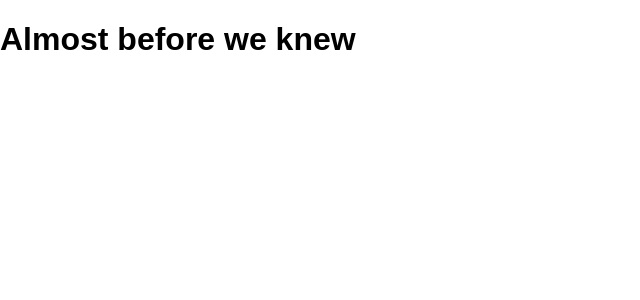
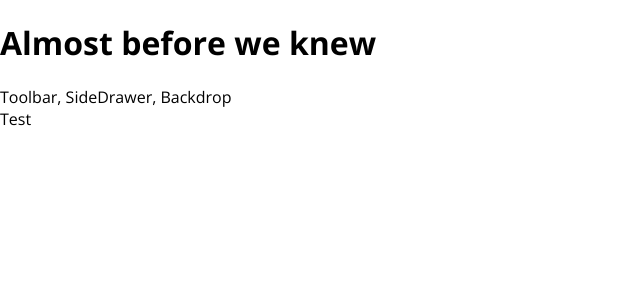
Before and after one commit to MichalJalowik/ReactBurgerApp, a React app: page / in a window 1280 px wide. Shown: the top 300 px of the page, without its empty margins (0-640 px from the left). Built offline with nearby package versions, Linux system fonts and the light colour scheme.

Commit message:
fiest component layout created

```diff
--- a/src/App.js
+++ b/src/App.js
@@ -1,11 +1,12 @@
 import React, { Component } from 'react';
-
+import Layout from '../src/components/Layout/Layout'
 
 class App extends Component {
   render() {
     return (
       <div>
-       <h1>Almost before we knew</h1>
+        <h1>Almost before we knew</h1>
+        <Layout>Test</Layout>
       </div>
     );
   }
--- /dev/null
+++ b/src/components/Layout/Layout.js
@@ -0,0 +1,13 @@
+import React from 'react';
+import Aux from '../../hoc/Auxiliary';
+
+const layout = (props) => (
+    <Aux>
+        <div>Toolbar, SideDrawer, Backdrop</div>
+        <main>
+            {props.children}
+        </main>
+    </Aux>
+);
+
+export default layout;
--- /dev/null
+++ b/src/hoc/Auxiliary.js
@@ -0,0 +1,3 @@
+const auxiliary = (props) => props.children;
+
+export default auxiliary;
--- a/src/index.css
+++ b/src/index.css
@@ -1,5 +1,5 @@
 body {
   margin: 0;
   padding: 0;
-  font-family: sans-serif;
+  font-family: "Open Sans", sans-serif;
 }
```
